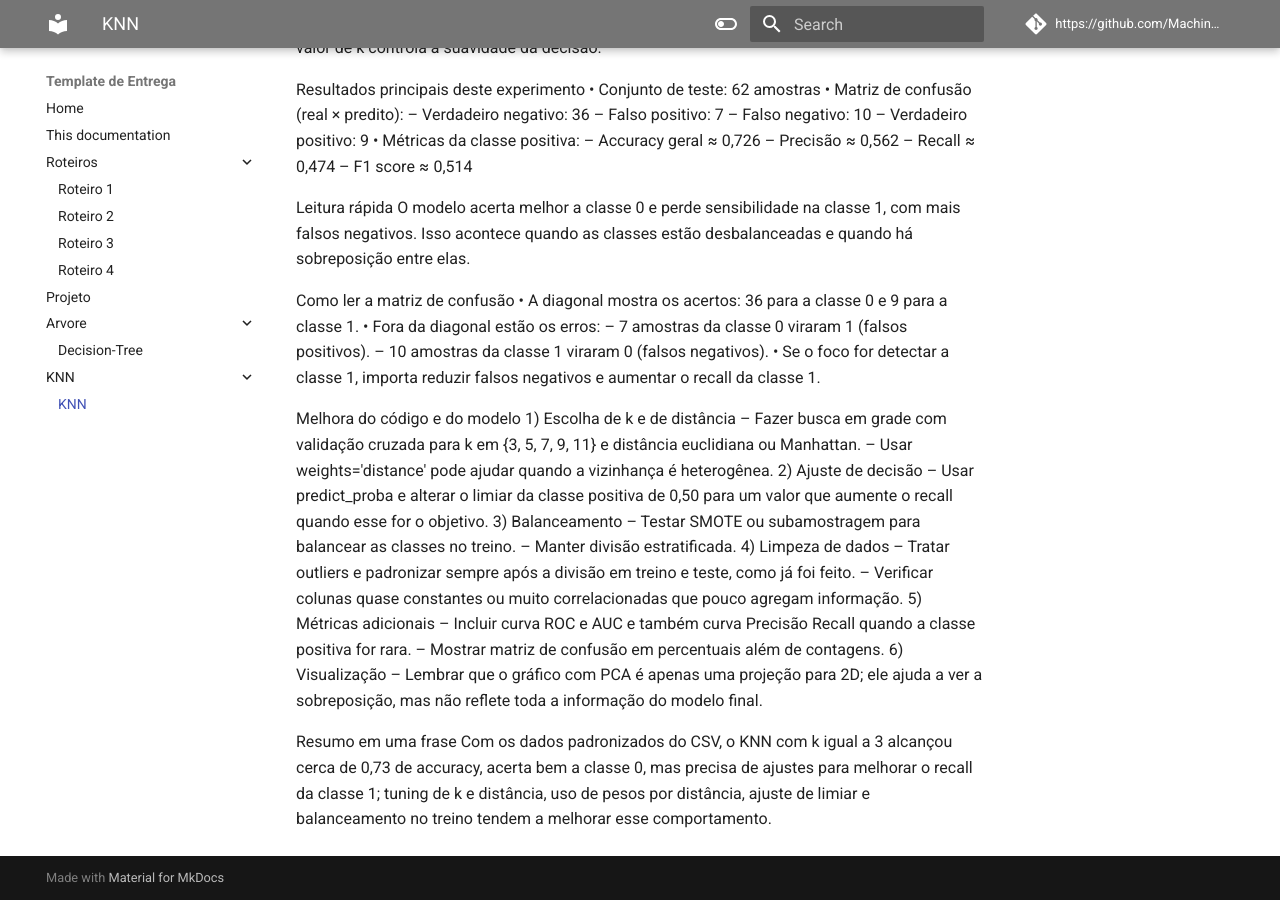
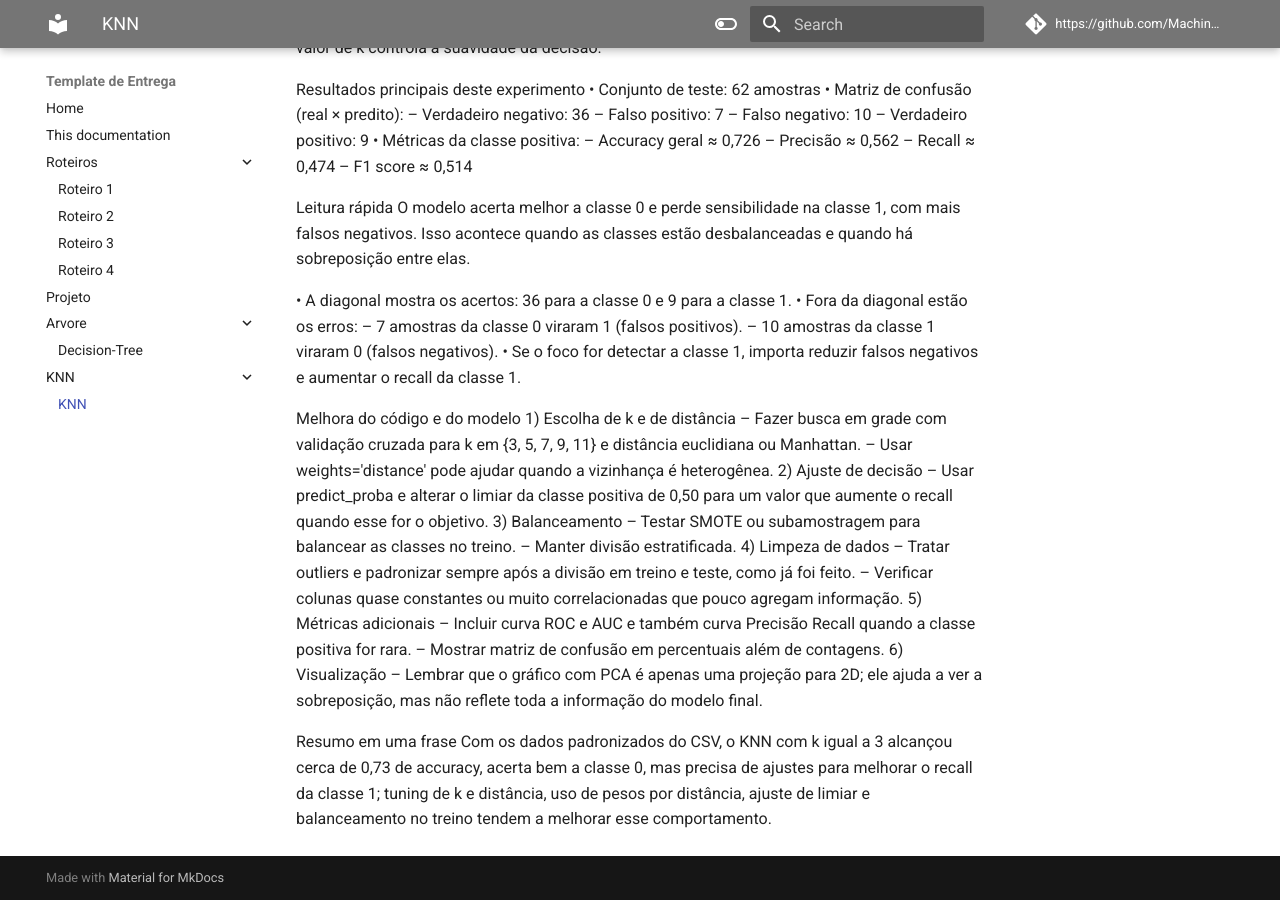
Before and after one commit to marcelademartini/Machine-Learning-1, an MkDocs documentation site: the page built from docs/KNN/main.md, in a window 1280 px wide and 900 px high, scrolled down 1574 px. Built offline with MkDocs 1.6.1 and Material for MkDocs 9.7.7, drawn with Linux system fonts in a browser that asks for light colours; comment, search, counter and statistics services are not loaded.

Commit message:
exclusão de linha

```diff
--- a/docs/KNN/main.md
+++ b/docs/KNN/main.md
@@ -41,7 +41,7 @@ Resultados principais deste experimento
 Leitura rápida
 O modelo acerta melhor a classe 0 e perde sensibilidade na classe 1, com mais falsos negativos. Isso acontece quando as classes estão desbalanceadas e quando há sobreposição entre elas.
 
-Como ler a matriz de confusão
+
 • A diagonal mostra os acertos: 36 para a classe 0 e 9 para a classe 1.
 • Fora da diagonal estão os erros:
   – 7 amostras da classe 0 viraram 1 (falsos positivos).
```
